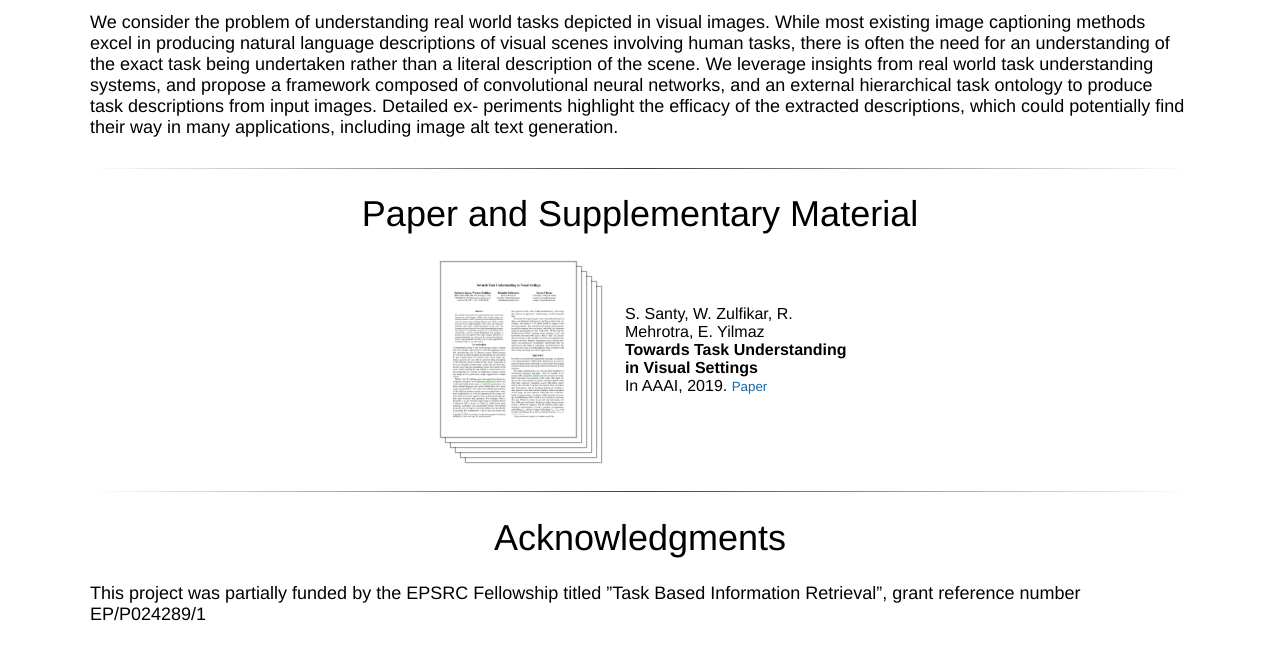
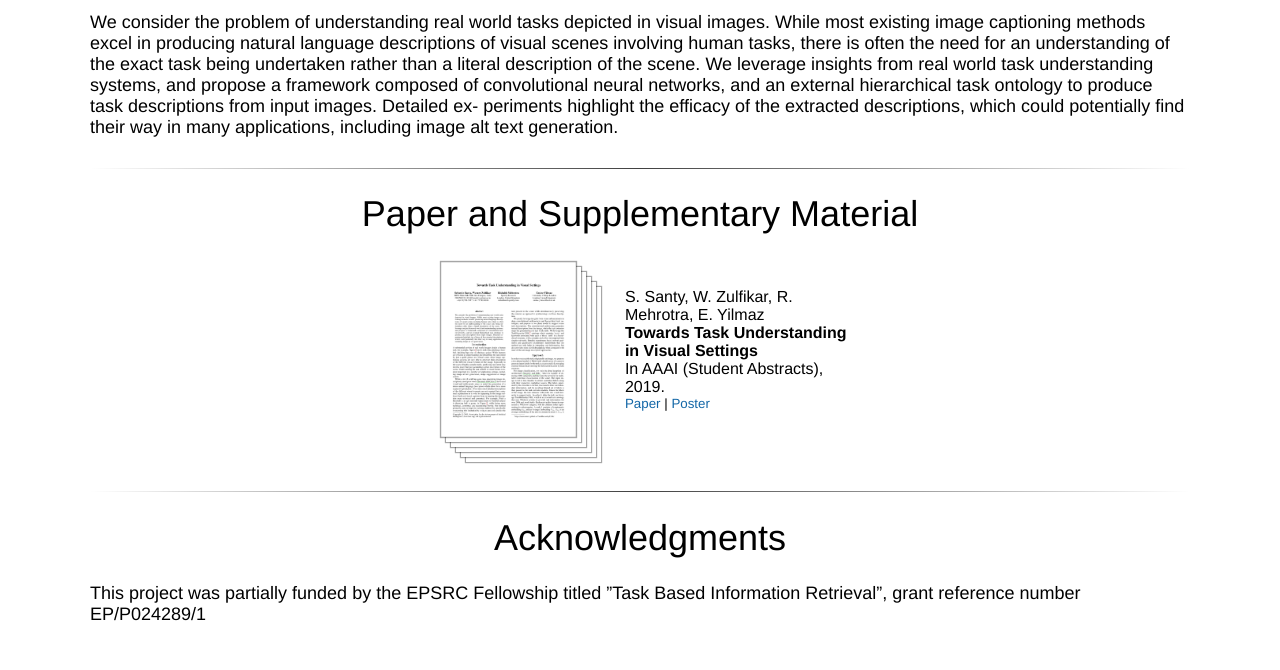
Before and after one commit to usercontext/SceneTask, a plain HTML site: page index.html in a window 1280 px wide. Shown: the part 658-1328 px from the top of the page. Drawn offline with Linux system fonts and the light colour scheme; a script that the page names is missing.

Commit message:
Add poster link

```diff
--- a/index.html
+++ b/index.html
@@ -205,9 +205,9 @@
 		<td><a href="./resources/images/manuscript.pdf"><img class="layered-paper-big" style="height:175px" src="./resources/images/paper_pdf_thumb.png" /></a></td>
 		<td><span style="font-size:12pt">S. Santy, W. Zulfikar, R. Mehrotra, E. Yilmaz<br>
 				<b>Towards Task Understanding in Visual Settings</b><br>
-				In AAAI, 2019.
-				<!-- <td><span style="font-size:14pt">Zhang, Isola, Efros. Colorful Image Colorization. In ECCV, 2016. (hosted on arXiv) -->
-				<span style="font-size:10pt"><a href="./resources/images/manuscript.pdf">Paper<br></a>
+				In AAAI (Student Abstracts), 2019.
+				<!-- <td><span style="font-size:14pt">Zhang, Isola, Efros. Colorful Image Colorization. In ECCV,<a href="./resources/images/manuscript.pdf">Paper</a> 2016. (hosted on arXiv) -->
+				<span style="font-size:10pt"><br><a href="./resources/images/manuscript.pdf">Paper</a> | <a href="./resources/images/poster.pdf">Poster</a>
 					<!-- 				  <span style="font-size:14pt"><br><b>Primary revisions in v2</b>
 				  <span style="font-size:10pt"><br> &bull; ECCV 2016 Camera Ready
 				  <span style="font-size:10pt"><br> &bull; Self-supervision/representation learning experiments (see <b>Section 3.2</b>) -->
```
Also changed, not shown: resources/images/aaaiposter.png (added), 1 other file.
